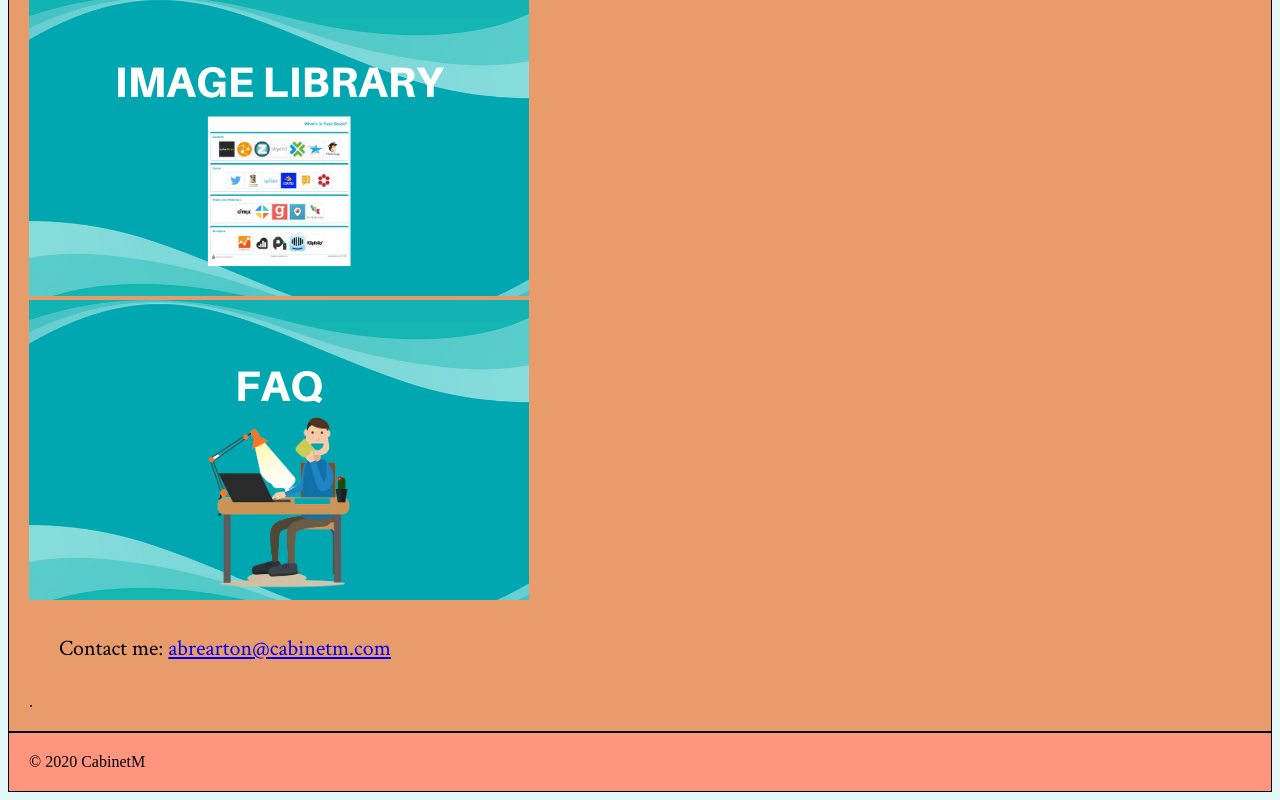
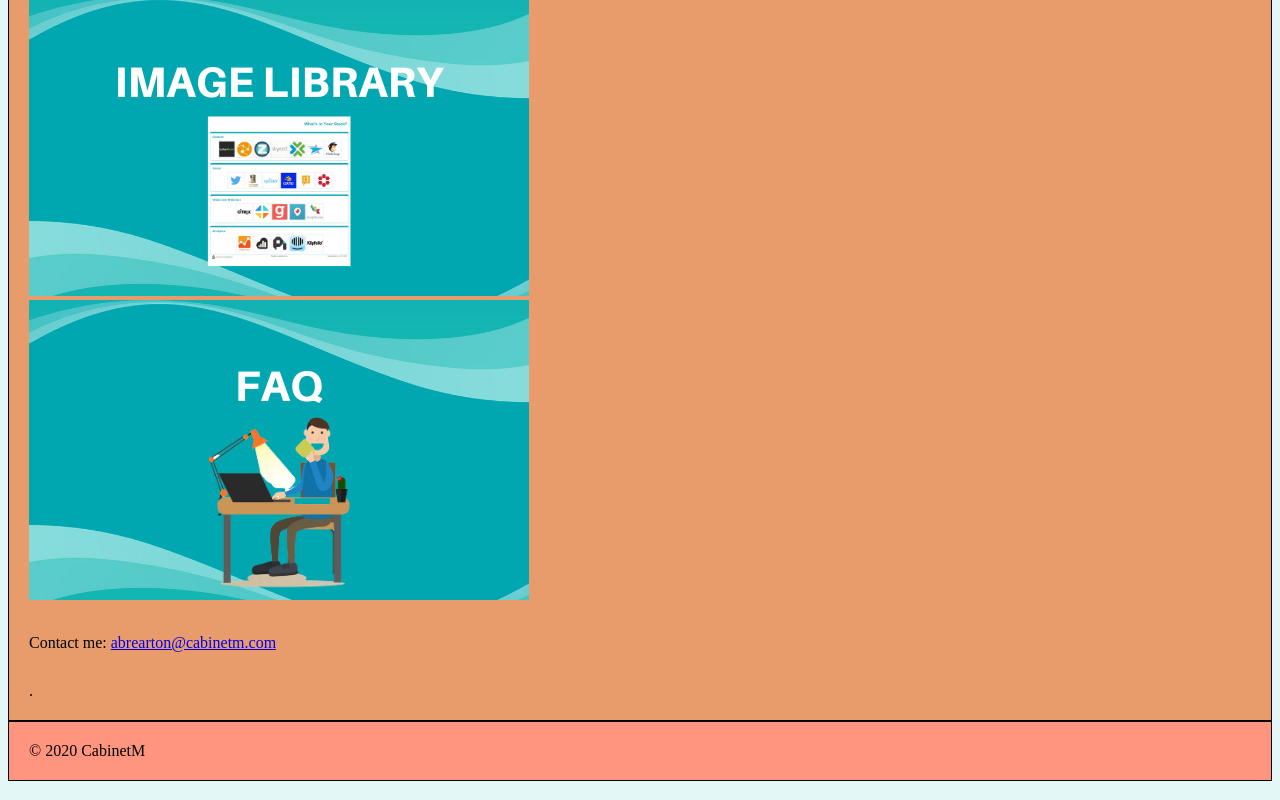
Before and after one commit to abrearton/abrearton.github.io, a plain HTML site: page unit_5/index.html in a window 1280 px wide. Shown: the part 3917-4717 px from the top of the page. Drawn offline with Linux system fonts and the light colour scheme.

Commit message:
Synch at 1139

```diff
--- a/unit_5/index.html
+++ b/unit_5/index.html
@@ -33,16 +33,13 @@
 </nav>
 <article>
 	<p>
-			<section id= "one">
-		<img src="images/superaccount.png" alt="The CabinetM Super Account" tile="Learn how to leverage the CabinetM Super Account" >
+			<section id= "one"><img src="images/superaccount.png" alt="The CabinetM Super Account" tile="Learn how to leverage the CabinetM Super Account" >
 	</section>
-		<section id= "two">
-			<img src="images/bestpractices.png"
+	<section id= "two"><img src="images/bestpractices.png"
 		alt= "Stack best practices" title="Best practices for managing marketing technology">
 		</section>
 
-	<section id= "three">
-		<img src="images/pricing.png" alt="Pricing" title="Pricing the CabinetM Enterprise Cabinet"><br>
+	<section id= "three"><img src="images/pricing.png" alt="Pricing" title="Pricing the CabinetM Enterprise Cabinet"><br>
 	</section>
 		<section id= "four"><img src="images/presentations.png" alt="Presentations" title="Presentation material you can use or modify">
 		</section>
@@ -59,9 +56,9 @@
 		<section id= "ten"><img src="images/FAQ.png" alt="FAQ" title="All your questions answered">
 		</section>
 	</p>
-	<section id="eleven">
+	<p><section id="eleven">
 
-		<p>Contact me: <a href="mailto:abrearton%40cabinetm%2Ecom">abrearton@cabinetm.com</a></p>
+		Contact me: <a href="mailto:abrearton%40cabinetm%2Ecom">abrearton@cabinetm.com</a></p>
 	</section>.
 	</article>
 
```
